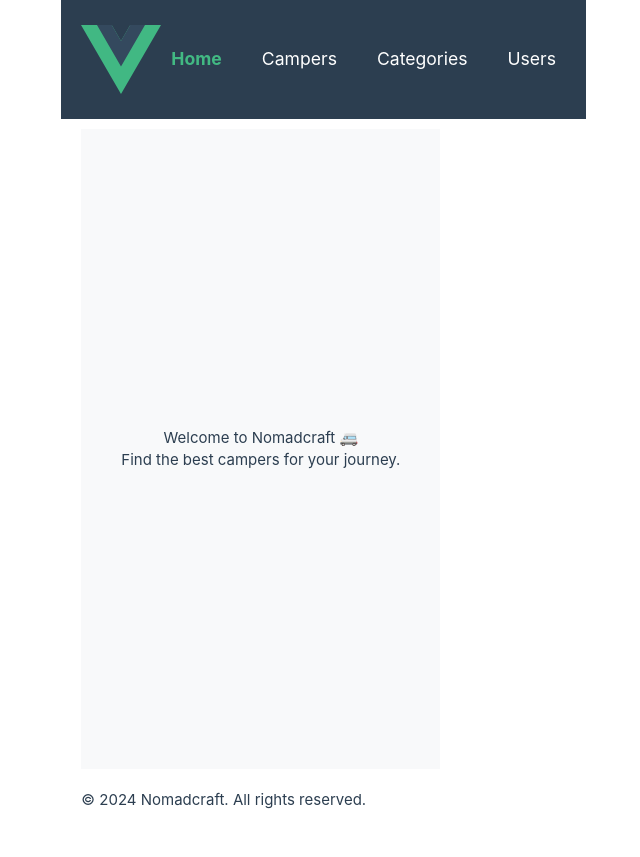
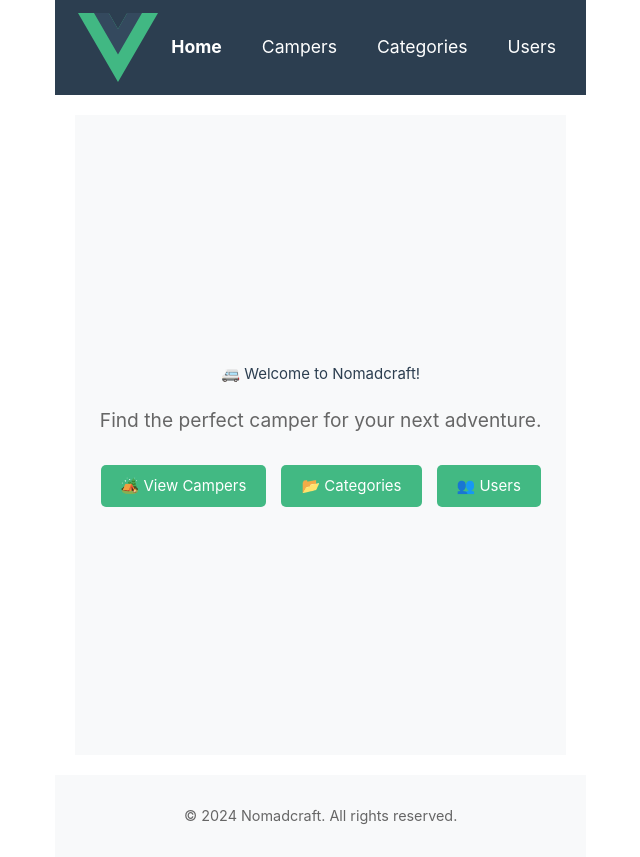
Before and after one commit to NomandCraft/nomandcraft-project, a Vue app in the folder frontend/: page / in a window 1280 px wide. Shown: the whole page, without its empty margins (54-694 px from the left). Before the commit the page ends 822 px from the top, so only its background shows below. Built offline with nearby package versions, Linux system fonts and the light colour scheme; no server answers.

Commit message:
refractoring App.vue

```diff
--- a/frontend/src/components/FooterComponent.vue
+++ b/frontend/src/components/FooterComponent.vue
@@ -0,0 +1,23 @@
+<template>
+  <footer class="footer">
+    <div class="container">
+      <p>&copy; 2024 Nomadcraft. All rights reserved.</p>
+    </div>
+  </footer>
+</template>
+
+<style scoped>
+.footer {
+  text-align: center;
+  padding: 20px;
+  background: #f8f9fa;
+  color: #666;
+  font-size: 0.9rem;
+}
+
+.container {
+  max-width: 1200px;
+  margin: 0 auto;
+  padding: 10px 20px;
+}
+</style>
--- a/frontend/src/components/HeaderComponent.vue
+++ b/frontend/src/components/HeaderComponent.vue
@@ -0,0 +1,98 @@
+<script setup>
+import { ref } from 'vue'
+import { RouterLink } from 'vue-router'
+
+const isMenuOpen = ref(false)
+</script>
+
+<template>
+  <header class="header">
+    <div class="container">
+      <RouterLink to="/">
+        <img alt="Nomadcraft" class="logo" src="@/assets/logo.svg" />
+      </RouterLink>
+
+      <button class="burger" @click="isMenuOpen = !isMenuOpen">☰</button>
+
+      <nav :class="{ 'nav-open': isMenuOpen }">
+        <ul class="nav-list">
+          <li><RouterLink to="/" active-class="active-link">Home</RouterLink></li>
+          <li><RouterLink to="/campers" active-class="active-link">Campers</RouterLink></li>
+          <li><RouterLink to="/categories" active-class="active-link">Categories</RouterLink></li>
+          <li><RouterLink to="/users" active-class="active-link">Users</RouterLink></li>
+        </ul>
+      </nav>
+    </div>
+  </header>
+</template>
+
+<style scoped>
+.container {
+  max-width: 1200px;
+  margin: 0 auto;
+  padding: 10px 20px;
+  display: flex;
+  justify-content: space-between;
+  align-items: center;
+}
+
+.header {
+  background: #2c3e50;
+  color: white;
+  position: sticky;
+  top: 0;
+  z-index: 1000;
+}
+
+.logo {
+  width: 80px;
+}
+
+.nav-list {
+  display: flex;
+  gap: 20px;
+  list-style: none;
+}
+
+.nav-list a {
+  color: white;
+  text-decoration: none;
+  font-size: 1.1rem;
+  padding: 10px;
+  transition: color 0.3s;
+}
+
+.nav-list a:hover,
+.active-link {
+  color: #42b983;
+  font-weight: bold;
+}
+
+.burger {
+  display: none;
+  font-size: 2rem;
+  background: none;
+  border: none;
+  color: white;
+}
+
+@media (max-width: 768px) {
+  .container {
+    flex-direction: column;
+  }
+
+  .nav-list {
+    display: none;
+    flex-direction: column;
+    gap: 10px;
+  }
+
+  .burger {
+    display: block;
+  }
+
+  .nav-open .nav-list {
+    display: flex;
+  }
+}
+</style>
--- /dev/null
+++ b/frontend/src/components/Layout/LayoutComponent.vue
@@ -0,0 +1,35 @@
+<script setup>
+import Header from '../HeaderComponent.vue'
+import Footer from '../FooterComponent.vue'
+</script>
+
+<template>
+  <div class="layout">
+    <Header />
+    <main class="content">
+      <div class="container">
+        <slot />
+        <!-- Page content will be inserted here -->
+      </div>
+    </main>
+    <Footer />
+  </div>
+</template>
+
+<style scoped>
+.layout {
+  display: flex;
+  flex-direction: column;
+  min-height: 100vh;
+}
+
+.content {
+  flex: 1;
+}
+
+.container {
+  max-width: 1200px;
+  margin: 0 auto;
+  padding: 20px;
+}
+</style>
--- a/frontend/src/views/App.vue
+++ b/frontend/src/views/App.vue
@@ -1,130 +1,10 @@
 <script setup>
-import { ref } from 'vue'
-import { RouterLink, RouterView } from 'vue-router'
-
-// Condition for a burger-menu
-const isMenuOpen = ref(false)
+import { RouterView } from 'vue-router'
+import Layout from '@/components/layout/Layoutcomponent.vue'
 </script>
 
 <template>
-  <div class="layout">
-    <!-- HEADER -->
-    <header class="header">
-      <div class="container">
-        <!-- Логотип -->
-        <RouterLink to="/">
-          <img alt="Nomadcraft - Home" class="logo" src="@/assets/logo.svg" />
-        </RouterLink>
-
-        <!-- Burger-manager -->
-        <button class="burger" @click="isMenuOpen = !isMenuOpen">☰</button>
-
-        <!-- Navigation-->
-        <nav :class="{ 'nav-open': isMenuOpen }">
-          <ul class="nav-list">
-            <li><RouterLink to="/" active-class="active-link">Home</RouterLink></li>
-            <li><RouterLink to="/campers" active-class="active-link">Campers</RouterLink></li>
-            <li><RouterLink to="/categories" active-class="active-link">Categories</RouterLink></li>
-            <li><RouterLink to="/users" active-class="active-link">Users</RouterLink></li>
-          </ul>
-        </nav>
-      </div>
-    </header>
-
-    <!--Basic content -->
-    <main class="content">
-      <div class="container">
-        <RouterView />
-        <!-- Home.vue will be loaded here -->
-      </div>
-    </main>
-
-    <!-- FOOTER -->
-    <footer class="footer">
-      <div class="container">
-        <p>&copy; 2024 Nomadcraft. All rights reserved.</p>
-      </div>
-    </footer>
-  </div>
+  <Layout>
+    <RouterView />
+  </Layout>
 </template>
-
-<style scoped>
-/* Added styles */
-* {
-  box-sizing: border-box;
-  margin: 0;
-  padding: 0;
-}
-
-.container {
-  display: flex;
-  justify-content: space-between;
-  align-items: center;
-  max-width: 1200px;
-  margin: 0 auto;
-  padding: 10px 20px;
-}
-
-.header {
-  background: #2c3e50;
-  color: white;
-  padding: 15px 0;
-  position: sticky;
-  top: 0;
-  z-index: 1000;
-}
-
-.logo {
-  width: 80px;
-}
-
-.nav-list {
-  display: flex;
-  gap: 20px;
-  list-style: none;
-}
-
-.nav-list a {
-  color: white;
-  text-decoration: none;
-  font-size: 1.1rem;
-  padding: 10px;
-  transition: color 0.3s;
-}
-
-.nav-list a:hover,
-.nav-list a.active-link {
-  color: #42b983;
-  font-weight: bold;
-}
-
-.burger {
-  display: none;
-  font-size: 2rem;
-  color: white;
-  cursor: pointer;
-  background: none;
-  border: none;
-}
-
-@media (max-width: 768px) {
-  .container {
-    flex-direction: column;
-    text-align: center;
-  }
-
-  .nav-list {
-    flex-direction: column;
-    gap: 10px;
-    display: none;
-  }
-
-  .burger {
-    display: block;
-  }
-
-  .nav-open .nav-list {
-    display: flex;
-  }
-}
-</style>
--- a/frontend/src/views/HomeView.vue
+++ b/frontend/src/views/HomeView.vue
@@ -1,21 +1,64 @@
-<script setup></script>
+<script setup>
+import { RouterLink } from 'vue-router'
+</script>
 
 <template>
-  <div class="home">
-    <h1>Welcome to Nomadcraft 🚐</h1>
-    <p>Find the best campers for your journey.</p>
-  </div>
+  <section class="home">
+    <div class="intro">
+      <h1>🚐 Welcome to Nomadcraft!</h1>
+      <p>Find the perfect camper for your next adventure.</p>
+      <div class="buttons">
+        <RouterLink to="/campers" class="btn">🏕️ View Campers</RouterLink>
+        <RouterLink to="/categories" class="btn">📂 Categories</RouterLink>
+        <RouterLink to="/users" class="btn">👥 Users</RouterLink>
+      </div>
+    </div>
+  </section>
 </template>
 
 <style scoped>
 .home {
   text-align: center;
-  padding: 40px;
-  background: #f8f9fa;
+  padding: 60px 20px;
+  background-color: #f8f9fa;
   min-height: 80vh;
   display: flex;
-  flex-direction: column;
   justify-content: center;
   align-items: center;
 }
+
+.intro {
+  max-width: 600px;
+}
+
+.intro h1 {
+  color: #2c3e50;
+  margin-bottom: 20px;
+}
+
+.intro p {
+  color: #666;
+  font-size: 1.2rem;
+  margin-bottom: 30px;
+}
+
+.buttons {
+  display: flex;
+  justify-content: center;
+  gap: 15px;
+}
+
+.btn {
+  display: inline-block;
+  padding: 10px 20px;
+  background: #42b983;
+  color: white;
+  text-decoration: none;
+  border-radius: 5px;
+  transition: background 0.3s;
+}
+
+.btn:hover {
+  background: #369870;
+}
 </style>
```
Also changed, not shown: package.json (+5 -5 lines), 2 other files (tests, documents, lock files or other folders).
